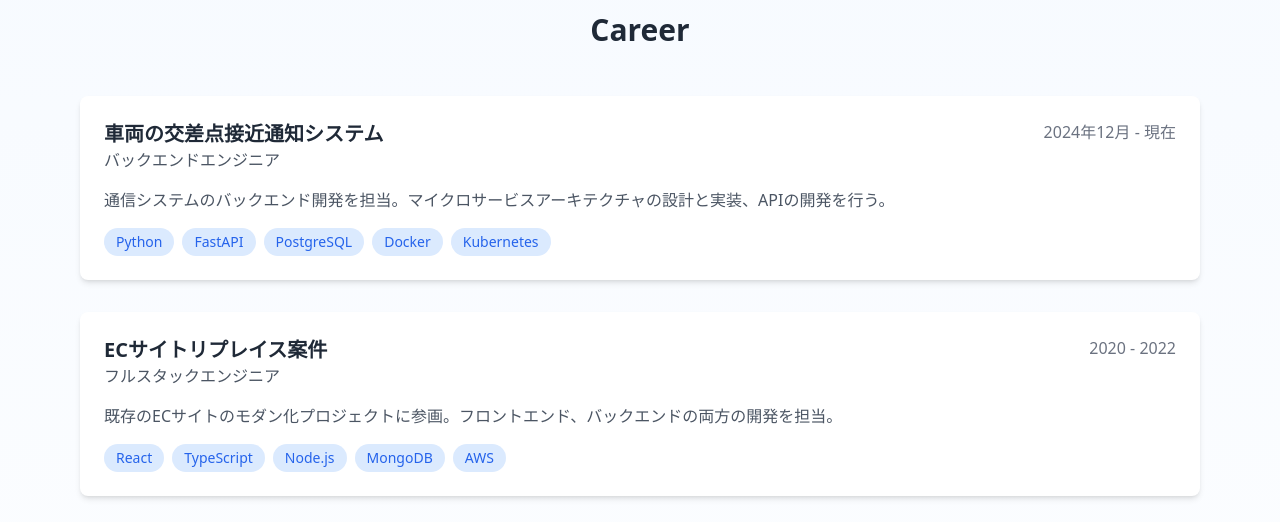
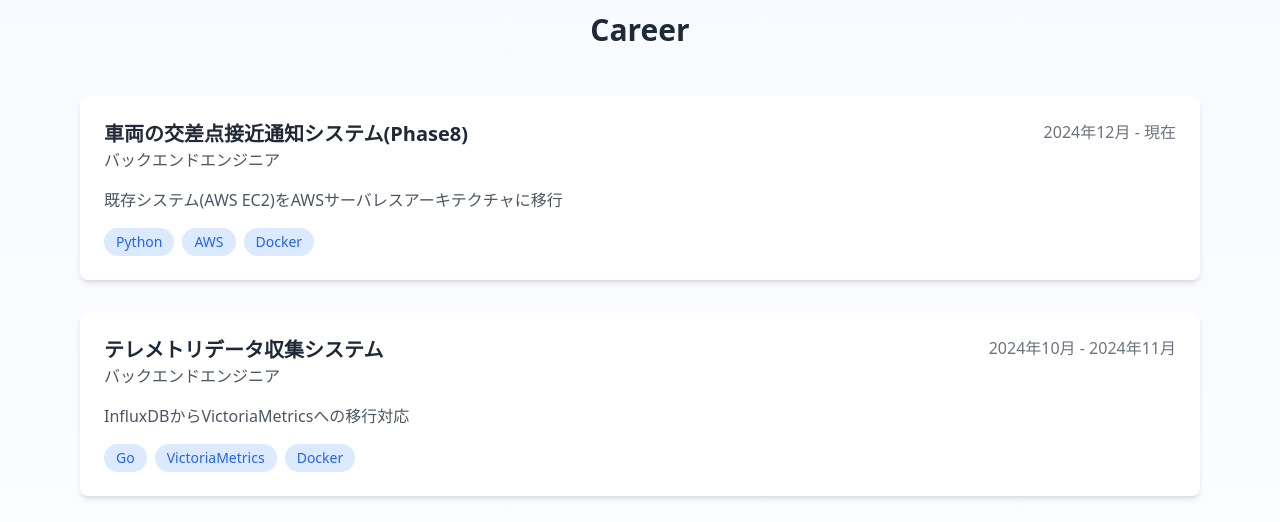
Before and after one commit to kake-t/my-portfolio, a Next.js app: page / in a window 1280 px wide. Shown: the part 1280-1802 px from the top of the page. Built offline with nearby package versions, Linux system fonts and the light colour scheme.

Commit message:
経歴の内容修正

```diff
--- a/src/data/career.ts
+++ b/src/data/career.ts
@@ -2,25 +2,17 @@ import { WorkExperience } from "@/types";
 
 export const careerData: WorkExperience[] = [
     {
-        projectName: "車両の交差点接近通知システム",
+        projectName: "車両の交差点接近通知システム(Phase8)",
         position: "バックエンドエンジニア",
         period: "2024年12月 - 現在",
-        description:
-            "通信システムのバックエンド開発を担当。マイクロサービスアーキテクチャの設計と実装、APIの開発を行う。",
-        technologies: [
-            "Python",
-            "FastAPI",
-            "PostgreSQL",
-            "Docker",
-            "Kubernetes",
-        ],
+        description: "既存システム(AWS EC2)をAWSサーバレスアーキテクチャに移行",
+        technologies: ["Python", "AWS", "Docker"],
     },
     {
-        projectName: "ECサイトリプレイス案件",
-        position: "フルスタックエンジニア",
-        period: "2020 - 2022",
-        description:
-            "既存のECサイトのモダン化プロジェクトに参画。フロントエンド、バックエンドの両方の開発を担当。",
-        technologies: ["React", "TypeScript", "Node.js", "MongoDB", "AWS"],
+        projectName: "テレメトリデータ収集システム",
+        position: "バックエンドエンジニア",
+        period: "2024年10月 - 2024年11月",
+        description: "InfluxDBからVictoriaMetricsへの移行対応",
+        technologies: ["Go", "VictoriaMetrics", "Docker"],
     },
 ];
```
